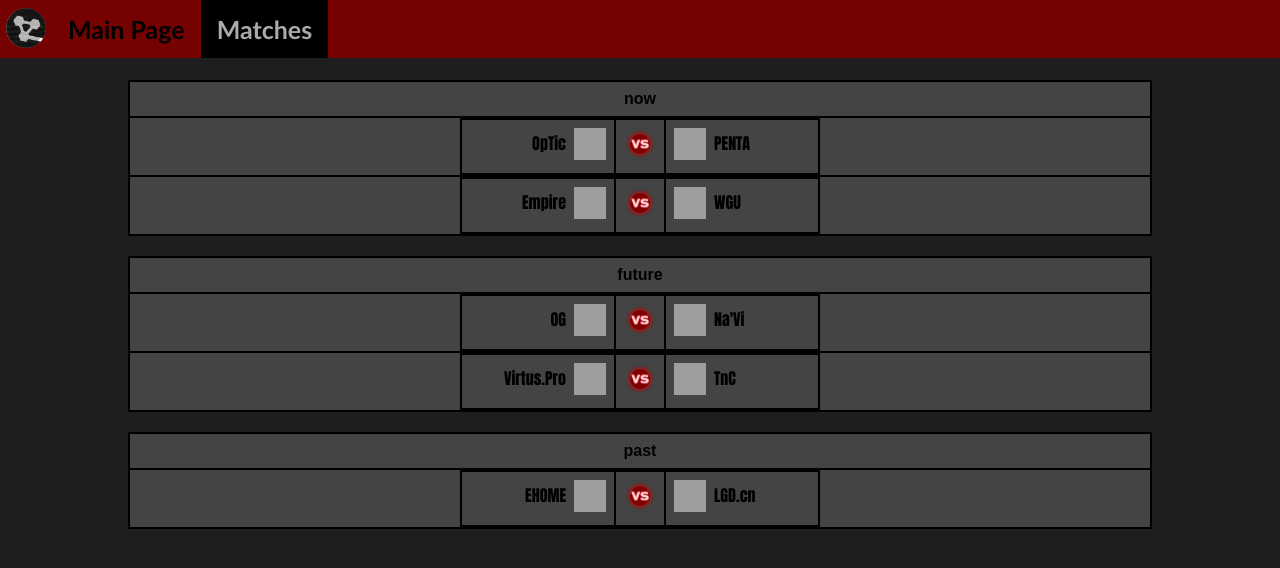
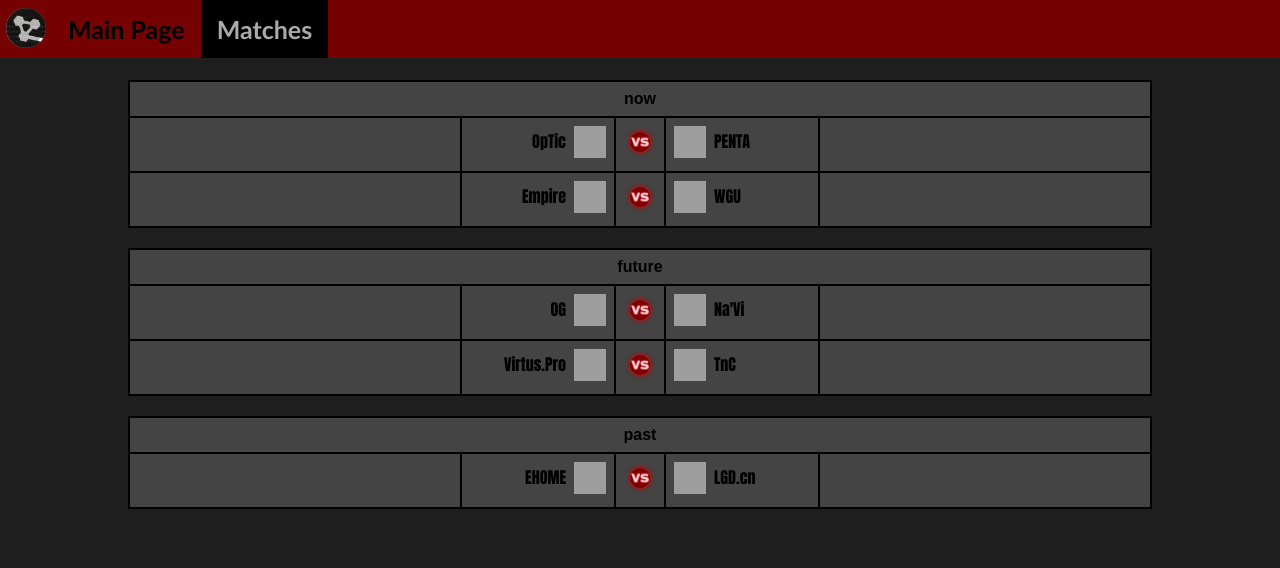
Before and after one commit to Bonfirium/cryptopari, a website: page front-end/matches.html in a window 1280 px wide. Drawn offline with Linux system fonts and the light colour scheme; grey boxes are pictures that could not be loaded.

Commit message:
border table matches

```diff
--- a/front-end/css/matchesPage.css
+++ b/front-end/css/matchesPage.css
@@ -16,7 +16,7 @@
     background-color: #760101;
 }
 
-.matchesList td, tr {
+.matchesList tr {
     border: 2px solid #000;
     text-align: center;
     padding: 8px;
@@ -24,7 +24,15 @@
     width: 80%;
 
 }
+.matchesList td {
+    border-left: 2px solid #000;
+    border-right: 2px solid #000;
+    text-align: center;
+    padding: 8px;
+    background-color: #444;
+    width: 80%;
 
+}
 .matchesList a {
     text-decoration: unset;
     color: black;
```
